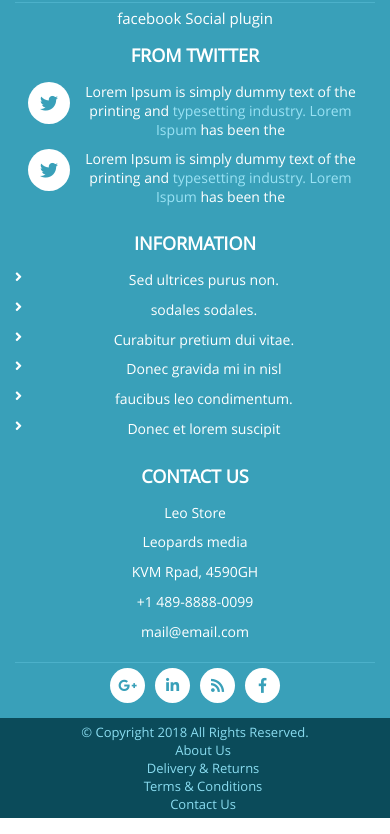
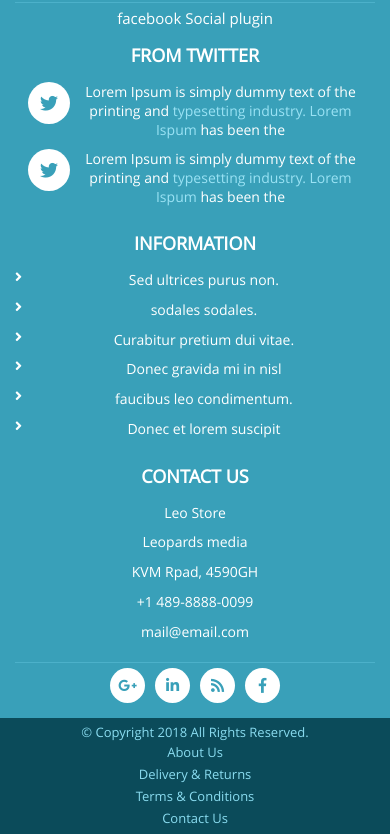
Before and after one commit to Razerspine/leo_shop, a website: page home.html in a window 390 px wide. Shown: the part 6493-7327 px from the top of the page. Drawn offline with Linux system fonts and the light colour scheme.

Commit message:
Fixed margin on footer block

```diff
--- a/css/style.less
+++ b/css/style.less
@@ -545,6 +545,7 @@
     &__footer-item {
       width: 100%;
       box-sizing: border-box;
+      margin: 2px 0 2px 0;
     }
   }
 }
```
Also changed, not shown: css/style.css.
